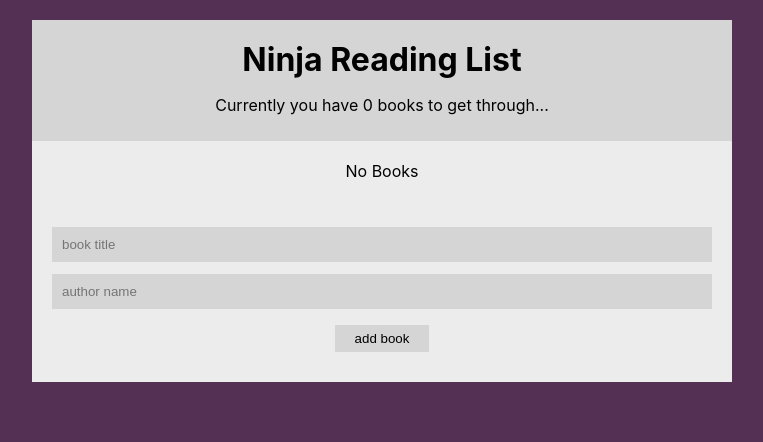
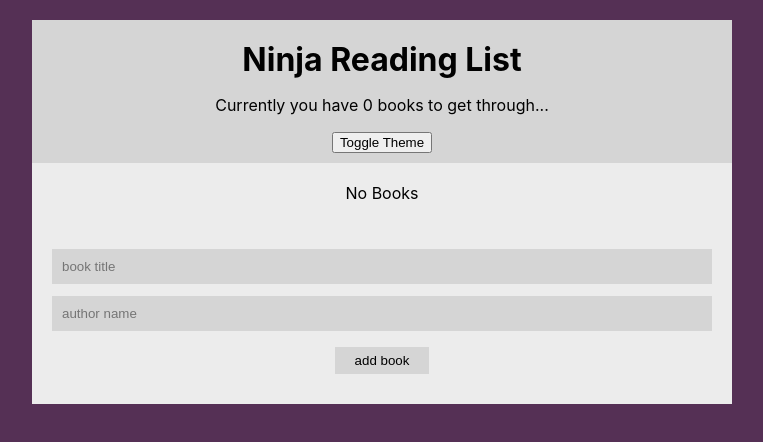
Before and after one commit to Mohmmed-Mahsoub/books-app, a React (Create React App) app: page / in a window 1280 px wide. Shown: the top 442 px of the page, without its empty margins (258-1021 px from the left). Built offline with nearby package versions, Linux system fonts and the light colour scheme.

Commit message:
add button and make it toggle between light and dark theme

```diff
--- a/src/components/navbar.jsx
+++ b/src/components/navbar.jsx
@@ -1,6 +1,7 @@
 import React, { useContext } from "react";
 import { BooksContext } from "../contexts/booksContext";
 import { ThemeContext } from "./../contexts/themeContext";
+import ToggleThemeBtn from "./toggleThemeBtn";
 
 const Navbar = () => {
   const { books } = useContext(BooksContext);
@@ -11,6 +12,7 @@ const Navbar = () => {
     <div className="navbar" style={{ background: themeData.ui }}>
       <h1>Ninja Reading List</h1>
       <p>Currently you have {books.length} books to get through...</p>
+      <ToggleThemeBtn />
     </div>
   );
 };
--- /dev/null
+++ b/src/components/toggleThemeBtn.jsx
@@ -0,0 +1,12 @@
+import React, { useContext } from "react";
+import { ThemeContext } from "./../contexts/themeContext";
+const ToggleThemeBtn = () => {
+  const { theme, dispatch } = useContext(ThemeContext);
+  return (
+    <button onClick={() => dispatch({ type: "CHANGE_THEME" })}>
+      Toggle Theme
+    </button>
+  );
+};
+
+export default ToggleThemeBtn;
--- a/src/contexts/themeContext.jsx
+++ b/src/contexts/themeContext.jsx
@@ -1,13 +1,14 @@
-import React, { createContext, useState } from "react";
+import React, { createContext, useState, useReducer } from "react";
+import { themeReducer } from "../reducers/themeReducer";
 export const ThemeContext = createContext();
 const ThemeContextProvider = (props) => {
-  const [theme, setThem] = useState({
+  const [theme, dispatch] = useReducer(themeReducer, {
     isThemeLight: true,
     light: { ui: "#d5d5d5", bg: "#ececec", textColor: "#010101" },
     dark: { ui: "#000", bg: "#333", textColor: "#fff" },
   });
   return (
-    <ThemeContext.Provider value={{ theme }}>
+    <ThemeContext.Provider value={{ theme, dispatch }}>
       {props.children}
     </ThemeContext.Provider>
   );
--- /dev/null
+++ b/src/reducers/themeReducer.jsx
@@ -0,0 +1,12 @@
+export const themeReducer = (state, action) => {
+  switch (action.type) {
+    case "CHANGE_THEME":
+      return {
+        isThemeLight: !state.isThemeLight,
+        light: { ui: "#d5d5d5", bg: "#ececec", textColor: "#010101" },
+        dark: { ui: "#000", bg: "#333", textColor: "#fff" },
+      };
+    default:
+      return state;
+  }
+};
```
Also changed, not shown: 1 other file (tests, documents, lock files or other folders).
